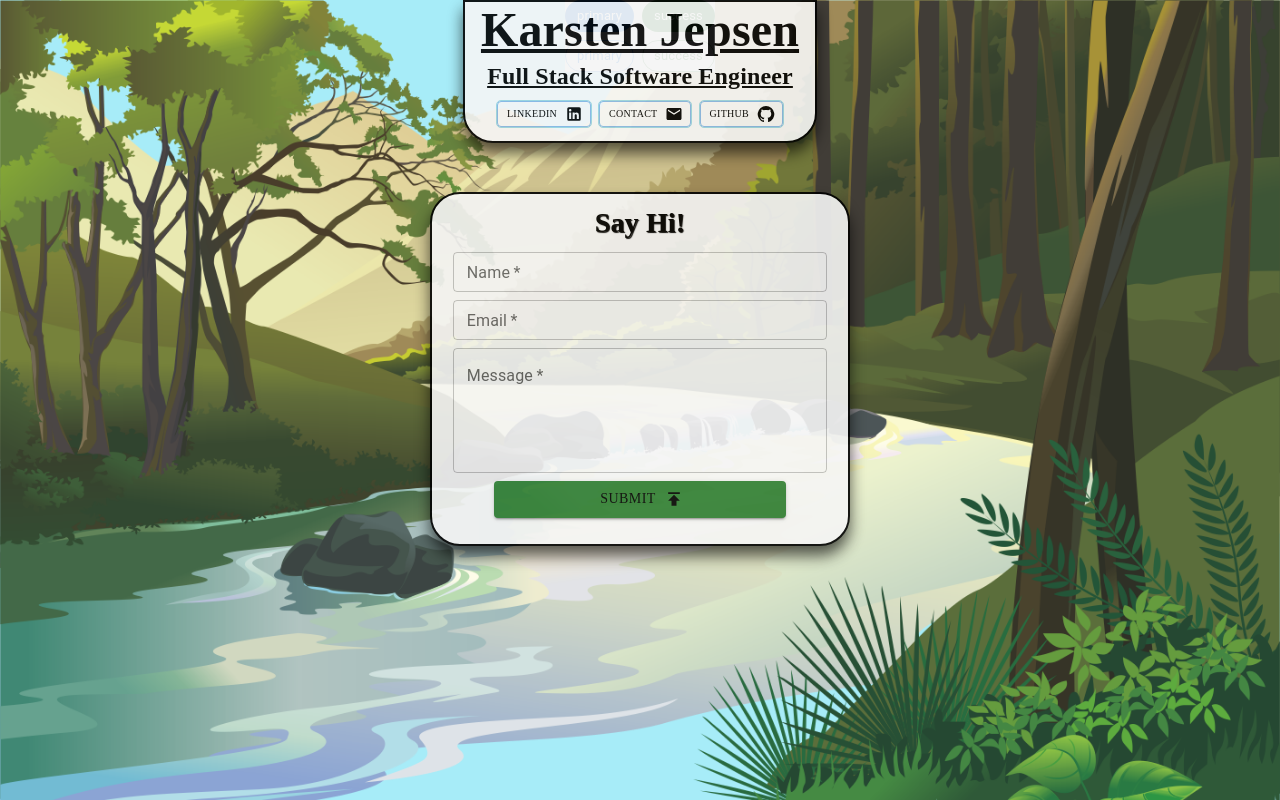
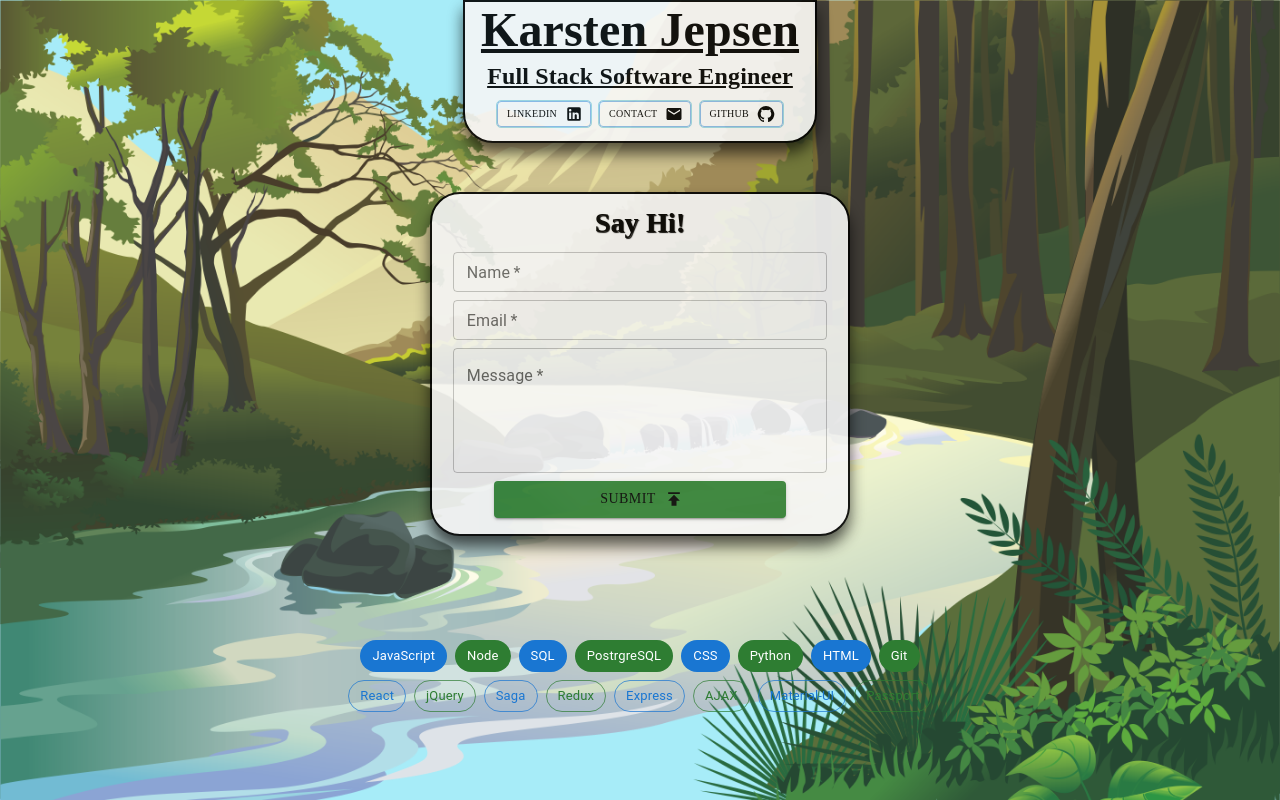
Before and after one commit to KarstenJep/karstenjep.github.io, a React (Create React App) app: page /#/contact/1 in a window 1280 px wide. Built offline with nearby package versions, Linux system fonts and the light colour scheme; a web font is replaced by a local one.

Commit message:
Added tech stack to via mui chips

```diff
--- a/src/Portfolio.css
+++ b/src/Portfolio.css
@@ -15,12 +15,13 @@
     z-index: 0;
   }
 
+  /* Horizontal scroll properties */
   .wrapper {
     display: grid;
     grid-gap: 10vh;
     grid-template-columns:
         3vh
-        repeat(7, calc(45vh ))
+        repeat(7, calc(45vh))
         15vh;
     grid-template-rows: minmax(150px, 1fr);
     margin-bottom: 0;
--- a/src/contact.css
+++ b/src/contact.css
@@ -1,4 +1,4 @@
-
+/* Background setting for Contact view */
 .contactBackground {
     background-image: url('./images/river.png');
     background-color:rgb(167, 236, 248);
@@ -19,7 +19,6 @@
     font-size: medium;
     width: 420px;
     max-width: 95%;
-    padding-bottom: 10px;
     margin: 24vh auto 34vh;
     background-color: whitesmoke;
     border: solid black 2px;
@@ -39,10 +38,10 @@
     text-shadow: 1px 1px 1px black;
   }
 
-  .chips {
+.chips {
+    margin-top: 80vh;
     position: absolute;
     box-sizing: border-box;
     text-align: center;
-    background-color: whitesmoke;
     display: table-column;
-  }
+}
--- a/src/contact.jsx
+++ b/src/contact.jsx
@@ -1,18 +1,22 @@
+// Files
 import Header from './header.jsx';
+import './contact.css';
+// M-UI
+import PublishIcon from '@mui/icons-material/Publish';
 import TextField from '@mui/material/TextField';
 import Button from '@mui/material/Button';
+import Stack from '@mui/material/Stack';
 import Grid from '@mui/material/Grid';
 import Chip from '@mui/material/Chip';
-import Stack from '@mui/material/Stack';
-import PublishIcon from '@mui/icons-material/Publish';
-import './contact.css';
 
 export default function Contact() {
 
     return (
         <>
         <Header />
+
         <section className="contactBackground">
+            {/* Message Form */}
             <div className="formBackground">
                 <form  target="_blank" action="https://formsubmit.co/el/jiyisi" method="POST">
                     <input type="hidden" name="_next" value="https://karstenjep.github.io/" />
@@ -23,6 +27,7 @@ export default function Contact() {
                         </Grid>
                         <Grid item xs={12}>
                             <TextField
+                                // Name Input
                                 name="name"
                                 type="text"
                                 label="Name"
@@ -34,6 +39,7 @@ export default function Contact() {
                         </Grid>
                         <Grid item xs={12}>
                             <TextField
+                                // Email Input
                                 name="email"
                                 type="text"
                                 label="Email"
@@ -45,6 +51,7 @@ export default function Contact() {
                         </Grid>
                         <Grid item xs={12}>
                             <TextField
+                                // Message body
                                 name="message"
                                 label="Message"
                                 color="success"
@@ -55,6 +62,7 @@ export default function Contact() {
                         </Grid>
                         <Grid item xs={12}>
                             <Button
+                                // Submit Btn
                                 type="submit"
                                 style={{  fontFamily: 'BioRhyme', width: '70%', color: 'black' }}
                                 variant="contained"
@@ -64,24 +72,34 @@ export default function Contact() {
                                 Submit
                             </Button>
                         </Grid>
-
                     </Grid>
                 </form>
-
             </div>
 
+            {/* Tech Stack */}
             <div className="chips">
                 <Stack spacing={1} alignItems="center" >
                     <Stack direction="row" spacing={1}>
-                <Chip label="primary" color="primary" />
-                <Chip label="success" color="success" />
+                        <Chip label="JavaScript" color="primary" />
+                        <Chip label="Node" color="success" />
+                        <Chip label="SQL" color="primary" />
+                        <Chip label="PostrgreSQL" color="success" />
+                        <Chip label="CSS" color="primary" />
+                        <Chip label="Python" color="success" />
+                        <Chip label="HTML" color="primary" />
+                        <Chip label="Git" color="success" />
                     </Stack>
                     <Stack direction="row" spacing={1}>
-                <Chip label="primary" color="primary" variant="outlined" />
-                <Chip label="success" color="success" variant="outlined" />
+                        <Chip label="React" color="primary" variant="outlined" />
+                        <Chip label="jQuery" color="success" variant="outlined" />
+                        <Chip label="Saga" color="primary" variant="outlined" />
+                        <Chip label="Redux" color="success" variant="outlined" />
+                        <Chip label="Express" color="primary" variant="outlined" />
+                        <Chip label="AJAX" color="success" variant="outlined" />
+                        <Chip label="Material-UI" color="primary" variant="outlined" />
+                        <Chip label="Passport" color="success" variant="outlined" />
                     </Stack>
                 </Stack>
-
             </div>
 
         </section>
```
Lines whose indentation alone changed are shown as unchanged.
